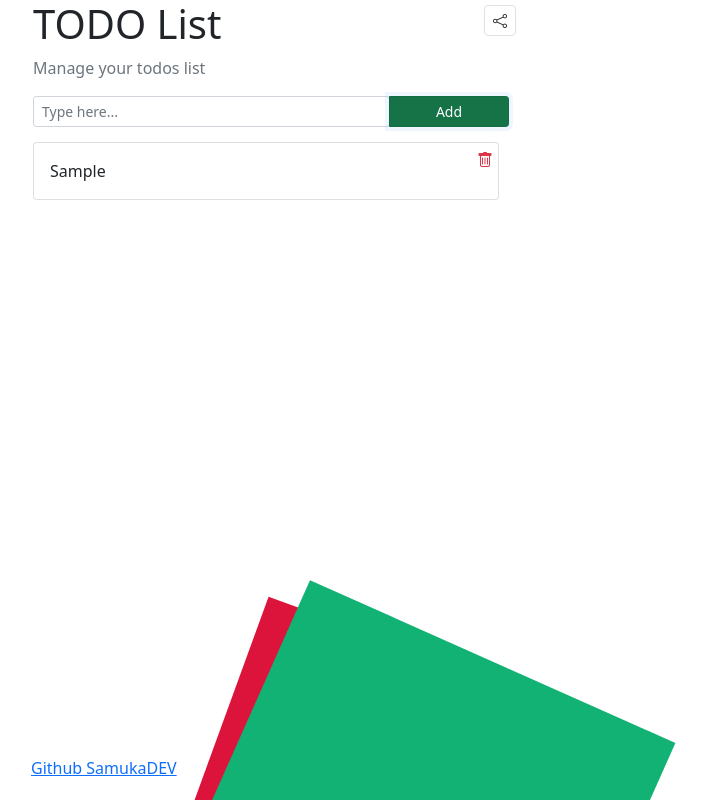
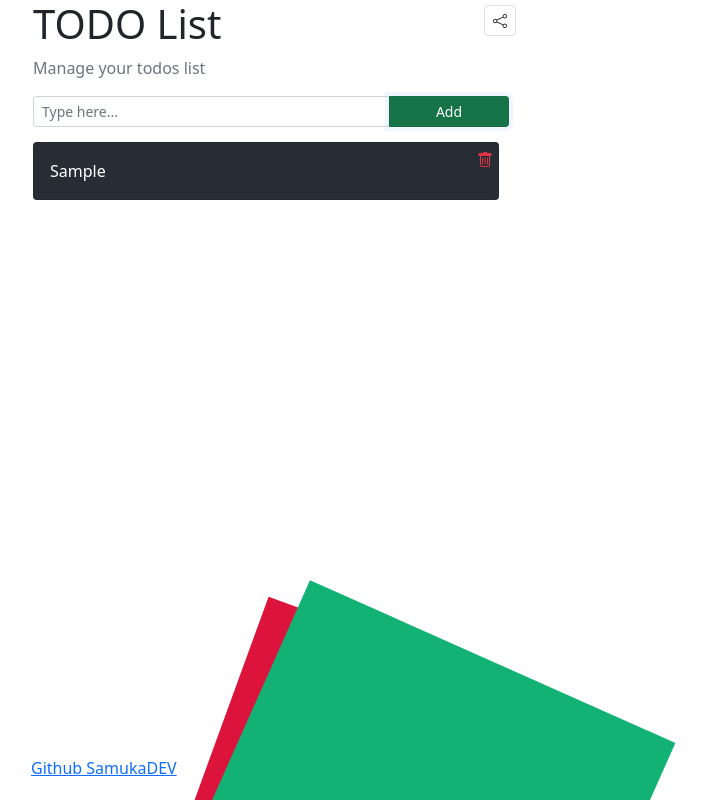
Before and after one commit to SamukaDEV/react-stackblitz, a React (Create React App) app: page / in a window 1280 px wide. Both pictures are taken after typing "Sample" into the empty fields and a click on the button "Add". Shown: the top 800 px of the page, without its empty margins (369-1075 px from the left). Built offline with nearby package versions, Linux system fonts and the light colour scheme.

Commit message:
2 files modified

```diff
--- a/src/App.js
+++ b/src/App.js
@@ -1,5 +1,5 @@
 import React, { useState, useEffect, useContext } from 'react';
-// import TodoCard from './TodoCard';
+import TodoCard from './TodoCard';
 import './style.css';
 
 const themes = {
@@ -13,24 +13,7 @@ const themes = {
   }
 };
 
-const ThemeContext = React.createContext(themes.light);
-
-function TodoCard(props) {
-  const theme = useContext(ThemeContext);
-  return (
-    <div className="card mb-2">
-      <div className="card-body">
-        <i
-          className="bi bi-trash text-danger remove-button"
-          onClick={() => {
-            props.removeItem(item);
-          }}
-        />
-        {props.value}
-      </div>
-    </div>
-  );
-}
+export const ThemeContext = React.createContext(themes.light);
 
 export default function App() {
   const savedTodos = JSON.parse(localStorage.getItem('todos'));
@@ -102,6 +85,7 @@ export default function App() {
             <TodoCard
               key={item_idx}
               value={item.value}
+              context={ThemeContext}
               removeItem={() => {
                 removeItem(item);
               }}
--- a/src/TodoCard.js
+++ b/src/TodoCard.js
@@ -1,8 +1,16 @@
-import React, { useContext } from 'react';
+import React, { useContext, useEffect } from 'react';
+import ThemeContext from './App';
+
 export default function TodoCard(props) {
-  const theme = useContext(ThemeContext);
+  useEffect(() => {
+    console.log(ThemeContext);
+  }, []);
+  const theme = useContext(props.context);
   return (
-    <div className="card mb-2">
+    <div
+      className="card mb-2"
+      style={{ background: theme.background, color: theme.foreground }}
+    >
       <div className="card-body">
         <i
           className="bi bi-trash text-danger remove-button"
```
